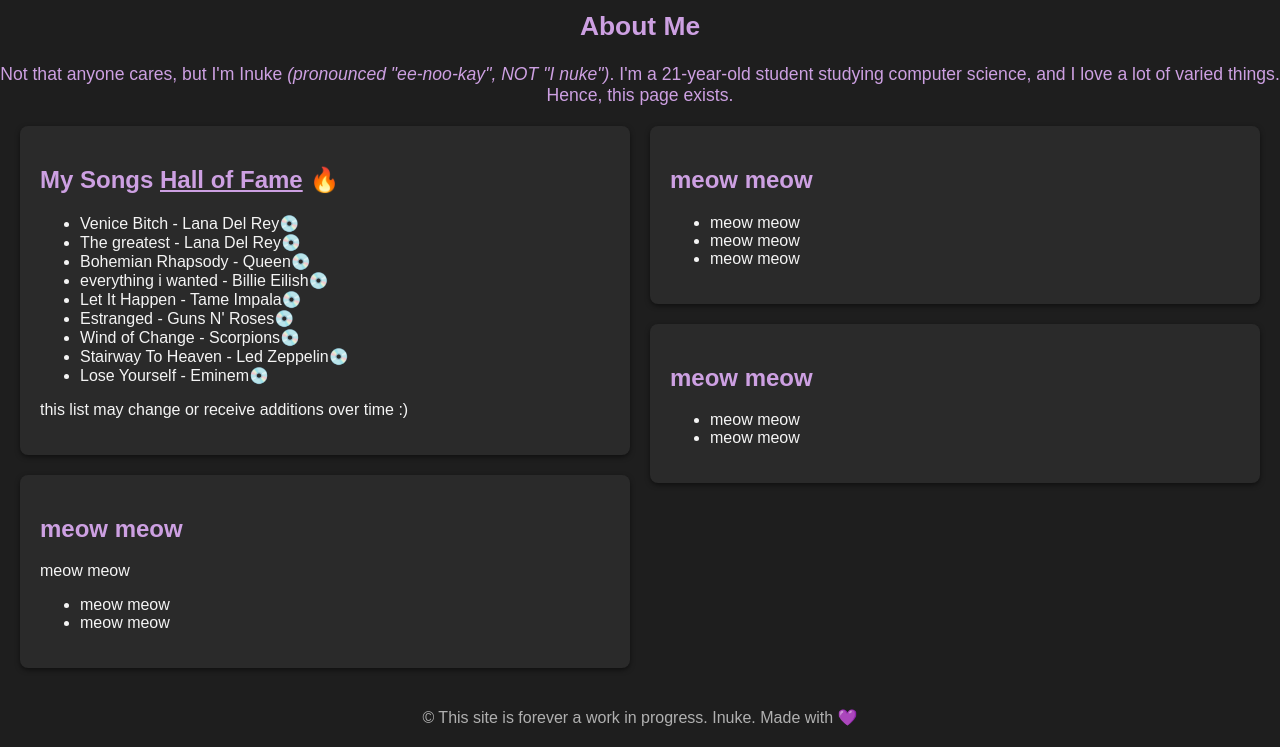
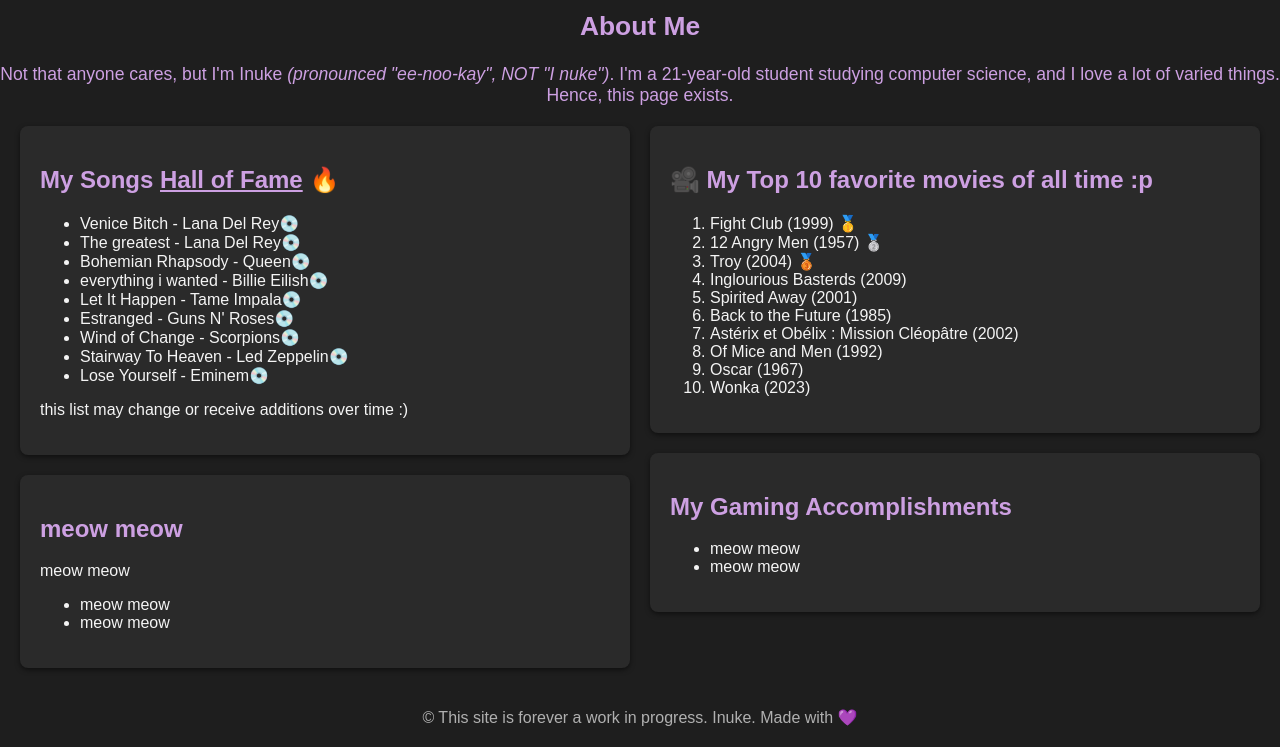
Before and after one commit to inukekeke/inukekeke.github.io, a plain HTML site: page index.html in a window 1280 px wide. Shown: the part 68-815 px from the top of the page. Drawn offline with Linux system fonts and the light colour scheme.

Commit message:
Update index.html

```diff
--- a/index.html
+++ b/index.html
@@ -110,15 +110,22 @@
         </div>
         <div class="column">
             <section>
-                <h2>meow meow</h2>
-                <ul>
-                    <li>meow meow</li>
-                    <li>meow meow</li>
-                    <li>meow meow</li>
-                </ul>
+                <h2>🎥 My Top 10 favorite movies of all time :p</h2>
+                <ol>
+                    <li>Fight Club (1999) 🥇</li>
+                    <li>12 Angry Men (1957) 🥈</li>
+                    <li>Troy (2004) 🥉</li>
+                    <li>Inglourious Basterds (2009)</li>
+                    <li>Spirited Away (2001)</li>
+                    <li>Back to the Future (1985)</li>
+                    <li>Astérix et Obélix : Mission Cléopâtre (2002)</li>
+                    <li>Of Mice and Men (1992)</li>
+                    <li>Oscar (1967)</li>
+                    <li>Wonka (2023)</li>
+                </ol>
             </section>
             <section>
-                <h2>meow meow</h2>
+                <h2>My Gaming Accomplishments</h2>
                 <ul>
                     <li>meow meow</li>
                     <li>meow meow</li>
```
